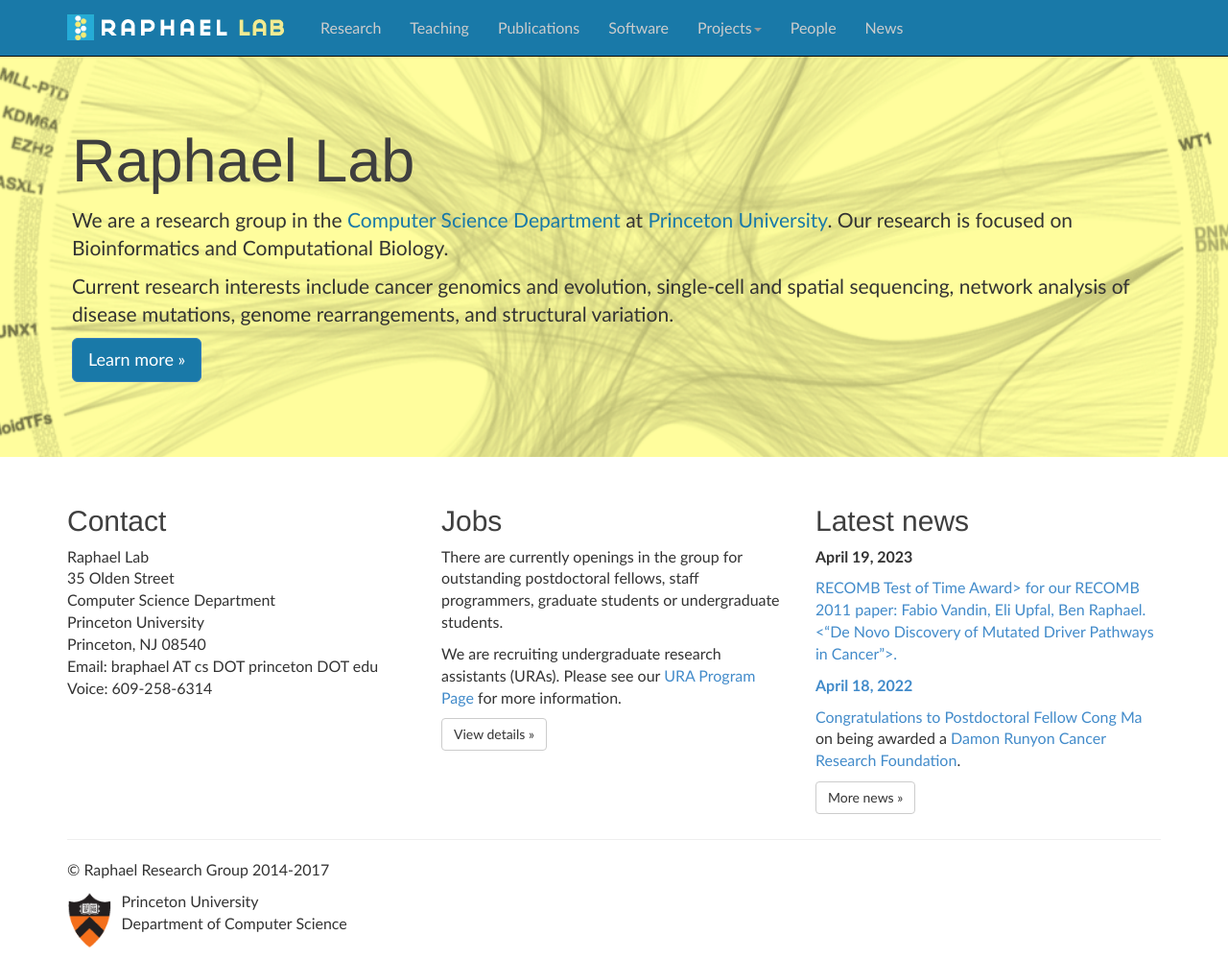
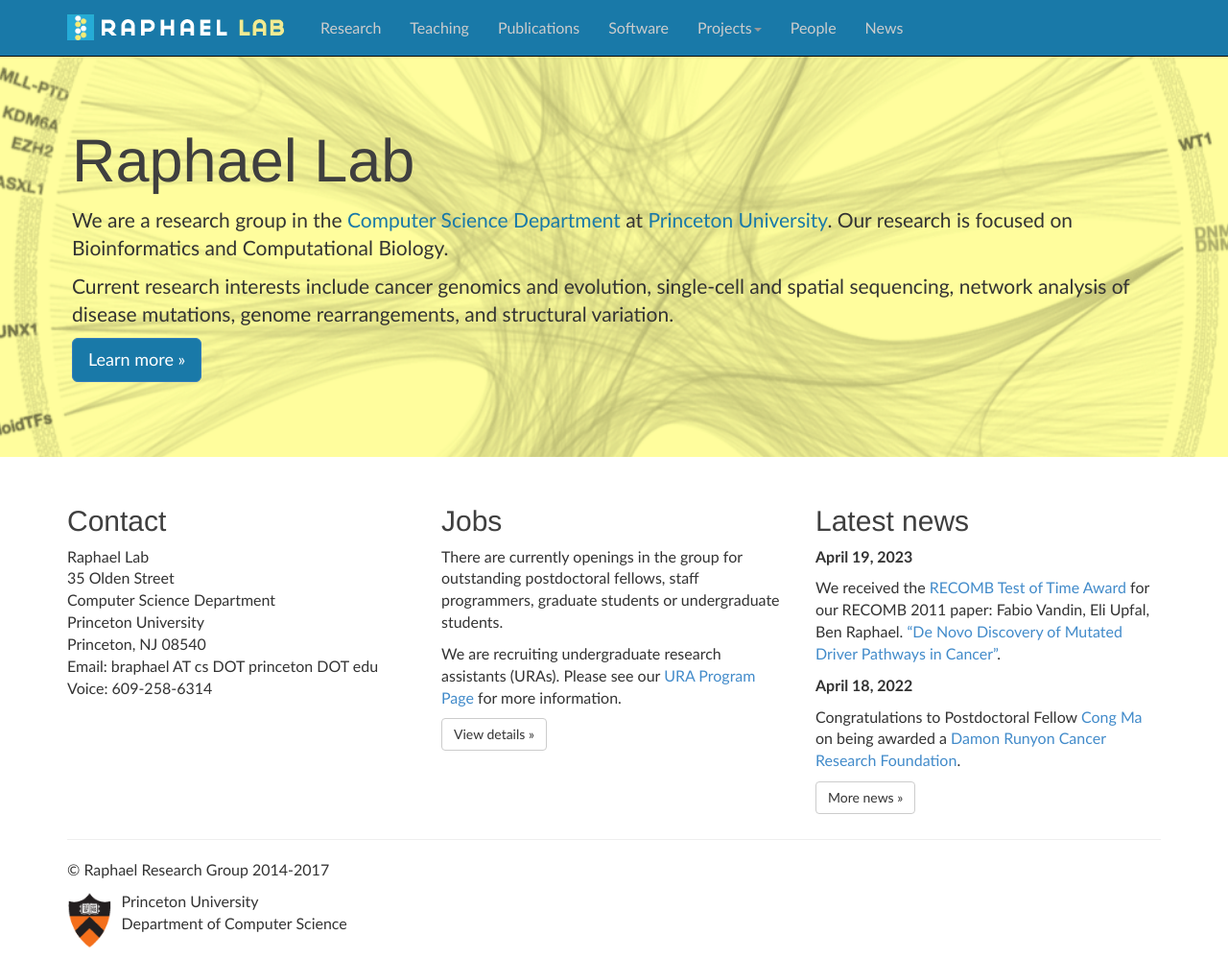
Before and after one commit to raphael-group/raphael-group.github.io, a Jekyll site: the page built from index.html, in a window 1280 px wide and 999 px high. Shown: the whole window at 96% size. Built offline with Jekyll 4.4.1, drawn with Linux system fonts in a browser that asks for light colours; nearby versions of some CDN libraries; comment, search, counter and statistics services are not loaded.

Commit message:
Update index.html
Updated news

```diff
--- a/index.html
+++ b/index.html
@@ -40,12 +40,14 @@
         <h2>Latest news</h2>
 
         <p><b>April 19, 2023</b></p>
-      <p> <a href="https://recomb.org/awards/">RECOMB Test of Time Award> for our RECOMB 2011 paper:
-        Fabio Vandin, Eli Upfal, Ben Raphael. <a href = "https://link.springer.com/chapter/10.1007/978-3-642-20036-6_44"><“De Novo Discovery of Mutated Driver Pathways in Cancer”>.
+      <p> We received the <a href="https://recomb.org/awards/">RECOMB Test of Time Award</a> for our RECOMB 2011 paper:
+        Fabio Vandin, Eli Upfal, Ben Raphael.
+        <a href = "https://link.springer.com/chapter/10.1007/978-3-642-20036-6_44">“De Novo Discovery of Mutated Driver Pathways in Cancer”</a>.
 
            <p><b>April 18, 2022</b></p>
           <p> Congratulations to Postdoctoral Fellow <a href="https://congm12.github.io">Cong Ma</a> on being awarded a
-            <a href="https://www.damonrunyon.org/our-impact/current-projects/scientists/6721>Quantitative Biology Fellowship</a> from the <a href="https://www.damonrunyon.org">Damon Runyon Cancer Research Foundation</a>.
+            <a href="https://www.damonrunyon.org/our-impact/current-projects/scientists/6721>Quantitative Biology Fellowship</a>
+              from the <a href="https://www.damonrunyon.org">Damon Runyon Cancer Research Foundation</a>.
 
 
         <p><a class="btn btn-default" href="/news" role="button">More news &raquo;</a></p>
```
